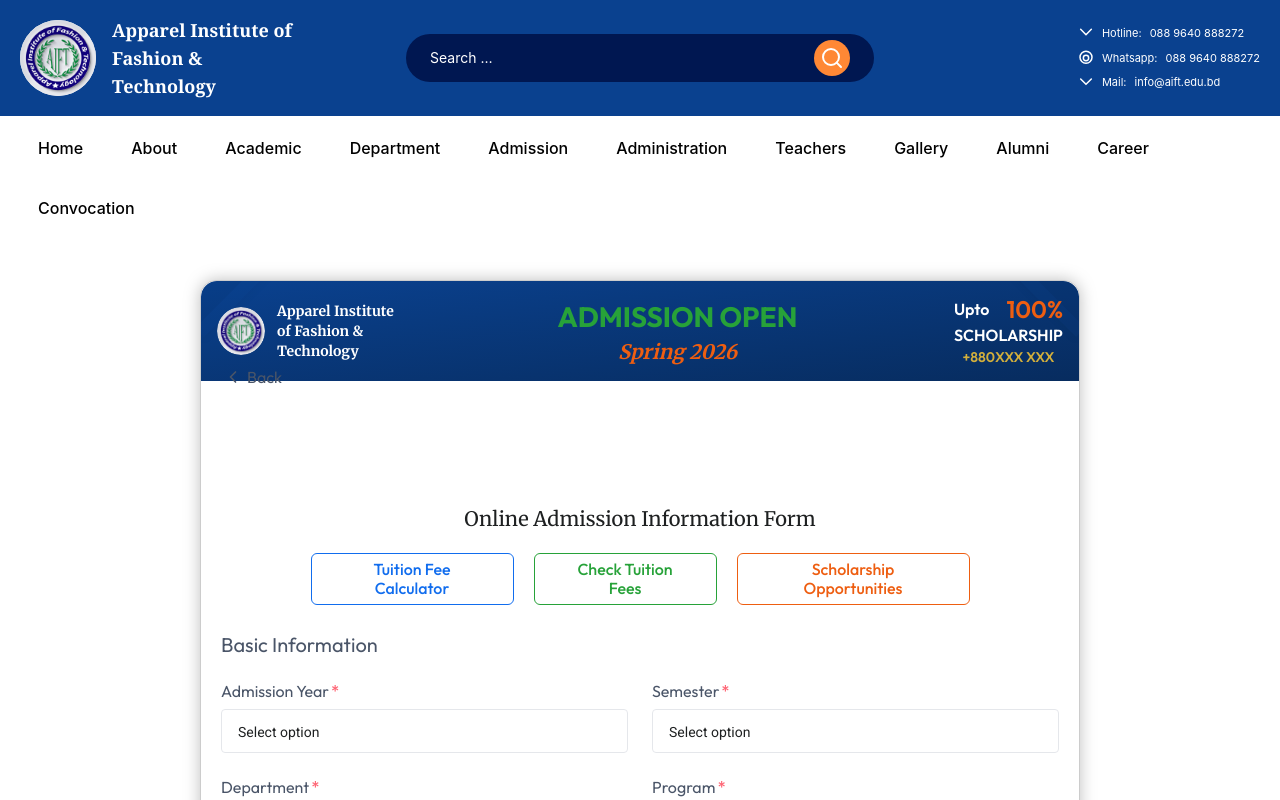
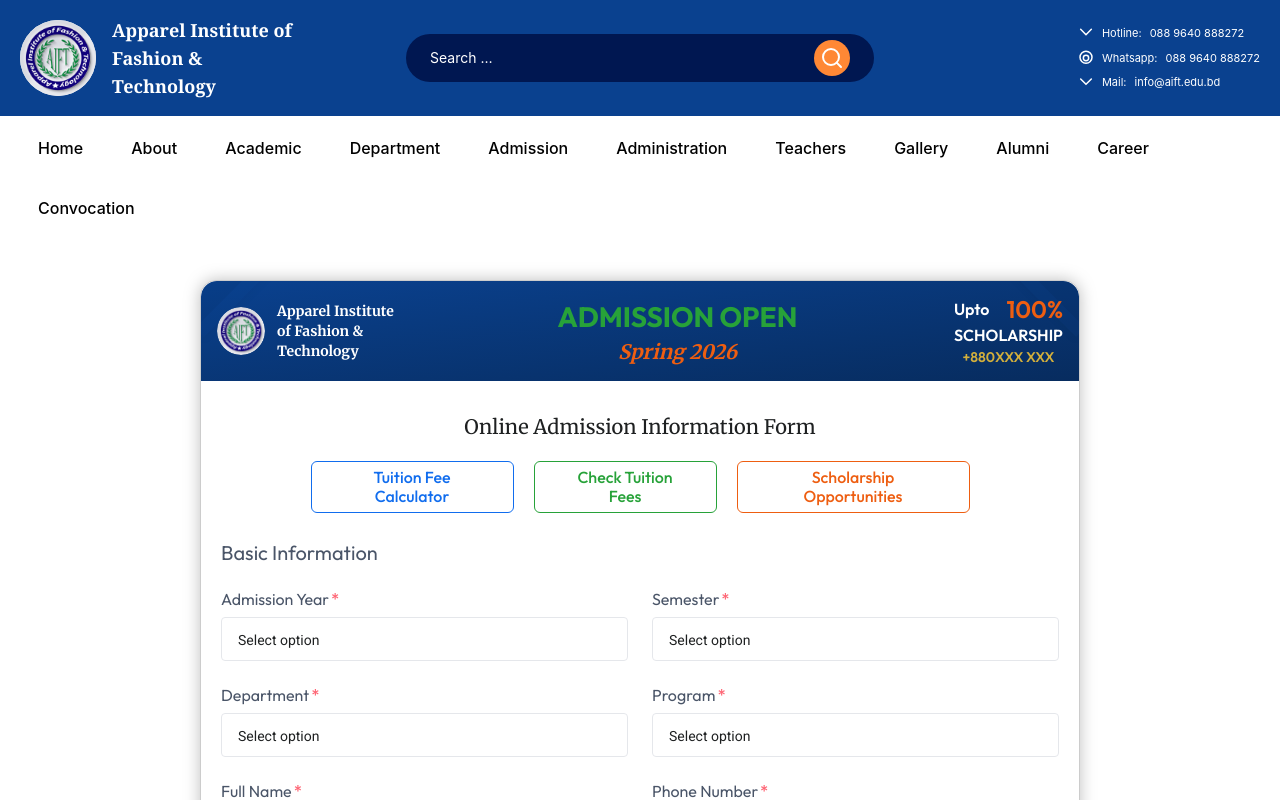
Before and after one commit to mamunurrashid420/university-frontend, a Next.js app: page /admission in a window 1280 px wide. Shown: the top 800 px of the page. Built offline with nearby package versions, Linux system fonts and the light colour scheme.

Commit message:
updated design

```diff
--- a/components/AdmissionForm.tsx
+++ b/components/AdmissionForm.tsx
@@ -71,13 +71,7 @@
         </div>
 
         {/* Form Content */}
-        <div className="relative flex flex-col items-center gap-6 p-5 pt-[124px] max-md:pt-20 max-md:gap-5 max-md:p-4 max-sm:pt-16 max-sm:gap-4 max-sm:p-3">
-          {/* Back Link */}
-          <a href="/" className="absolute left-[22px] -top-[14px] flex flex-row items-center gap-1 cursor-pointer no-underline z-10 w-auto h-auto hover:opacity-70 max-md:left-4 max-md:-top-3 max-sm:left-3 max-sm:-top-2">
-            <ChevronLeft className="w-5 h-5 text-[#4A5568] shrink-0 max-sm:w-4 max-sm:h-4" />
-            <span className="w-auto h-auto font-['Outfit'] font-normal text-base leading-5 text-[#4A5568] max-sm:text-sm">Back</span>
-          </a>
-
+        <div className="relative flex flex-col items-center gap-6 p-5 pt-8 max-md:pt-20 max-md:gap-5 max-md:p-4 max-sm:pt-16 max-sm:gap-4 max-sm:p-3">
           {/* Form Title */}
           <div className="flex flex-col items-center gap-5 w-full max-w-[659px] max-md:gap-4 max-sm:gap-3">
             <h1 className="w-full h-auto font-['Merriweather'] font-normal text-xl leading-7 text-center text-[#1E2021] max-md:text-lg max-md:leading-6 max-sm:text-base max-sm:leading-5">Online Admission Information Form</h1>
```
